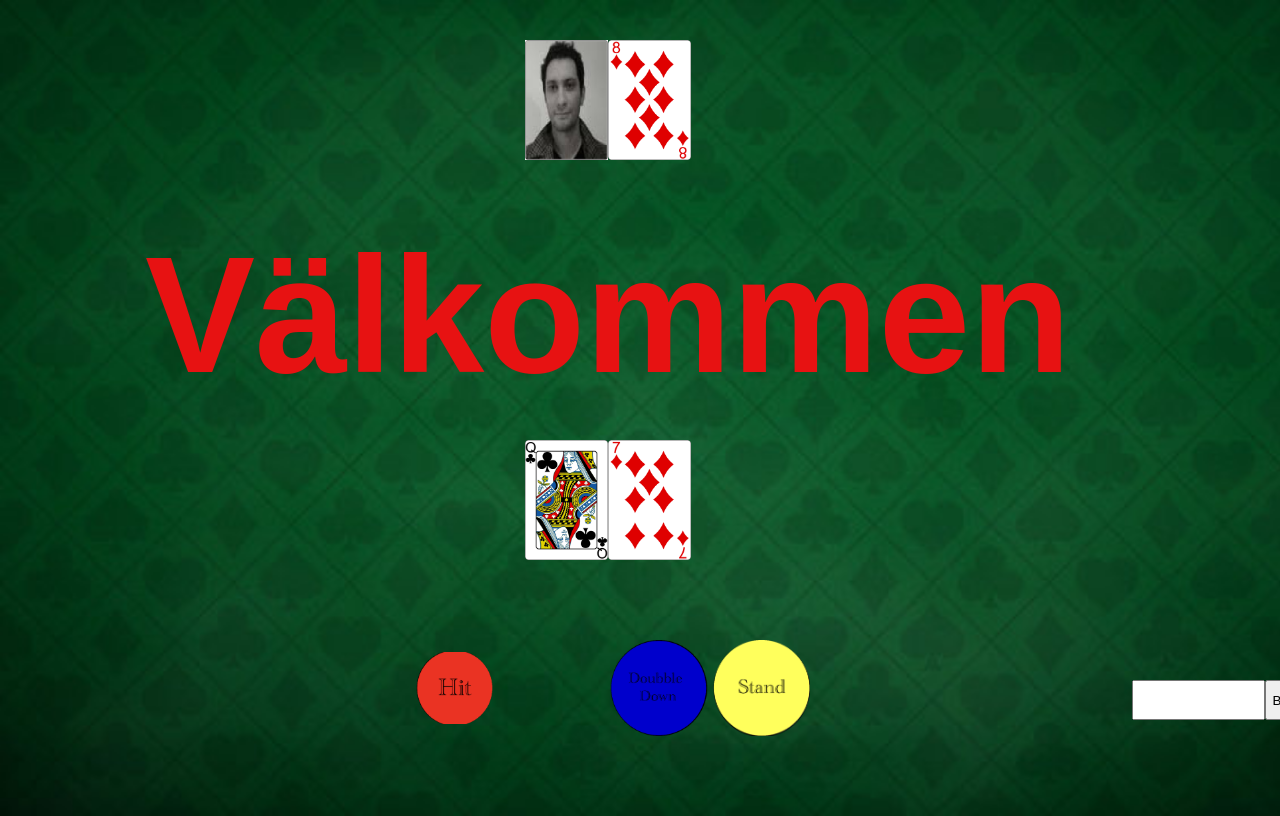
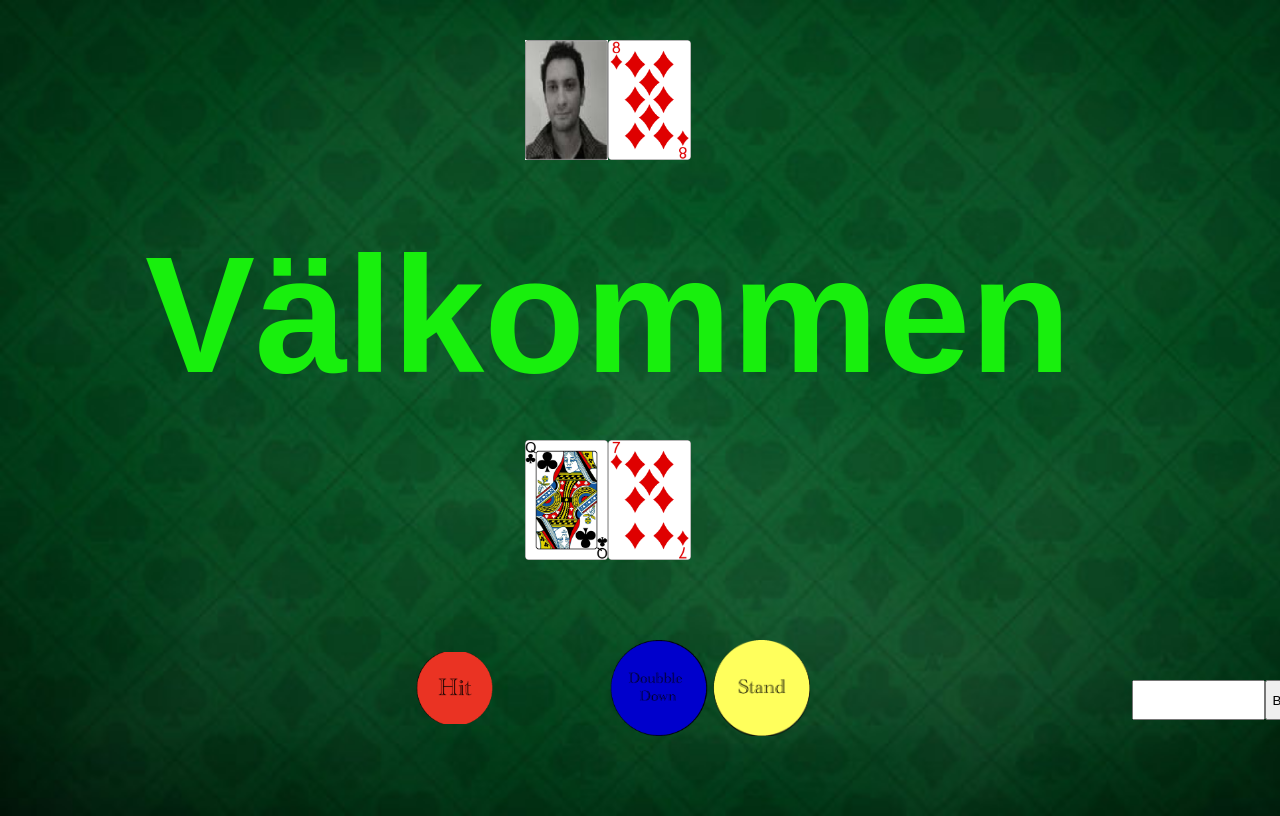
Before and after one commit to JonathanBoog/Blackjack-kortspel-, a plain HTML site: page index.html in a window 1280 px wide. Drawn offline with Linux system fonts and the light colour scheme.

Commit message:
ghfjqhgjrq

```diff
--- a/style.css
+++ b/style.css
@@ -32,7 +32,7 @@ body {
   align-items: center; /* Vertikalt centrerad */
   justify-content: center; /* Horisontellt centrerad */
   text-align: center;
-  color: rgb(231, 18, 18);
+  color: rgb(24, 239, 13);
   background-color: transparent;
   /*border: solid;*/
   /* border-width: 1.5px; */
```
